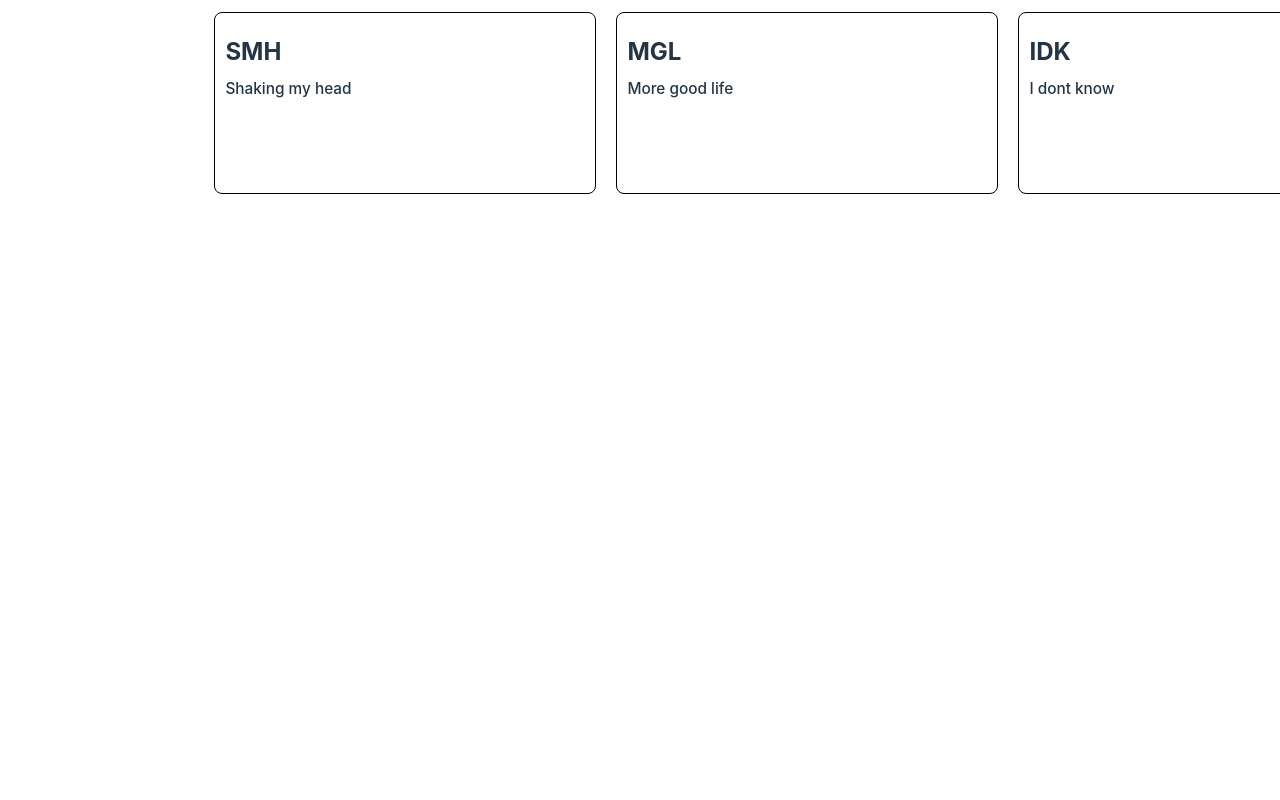
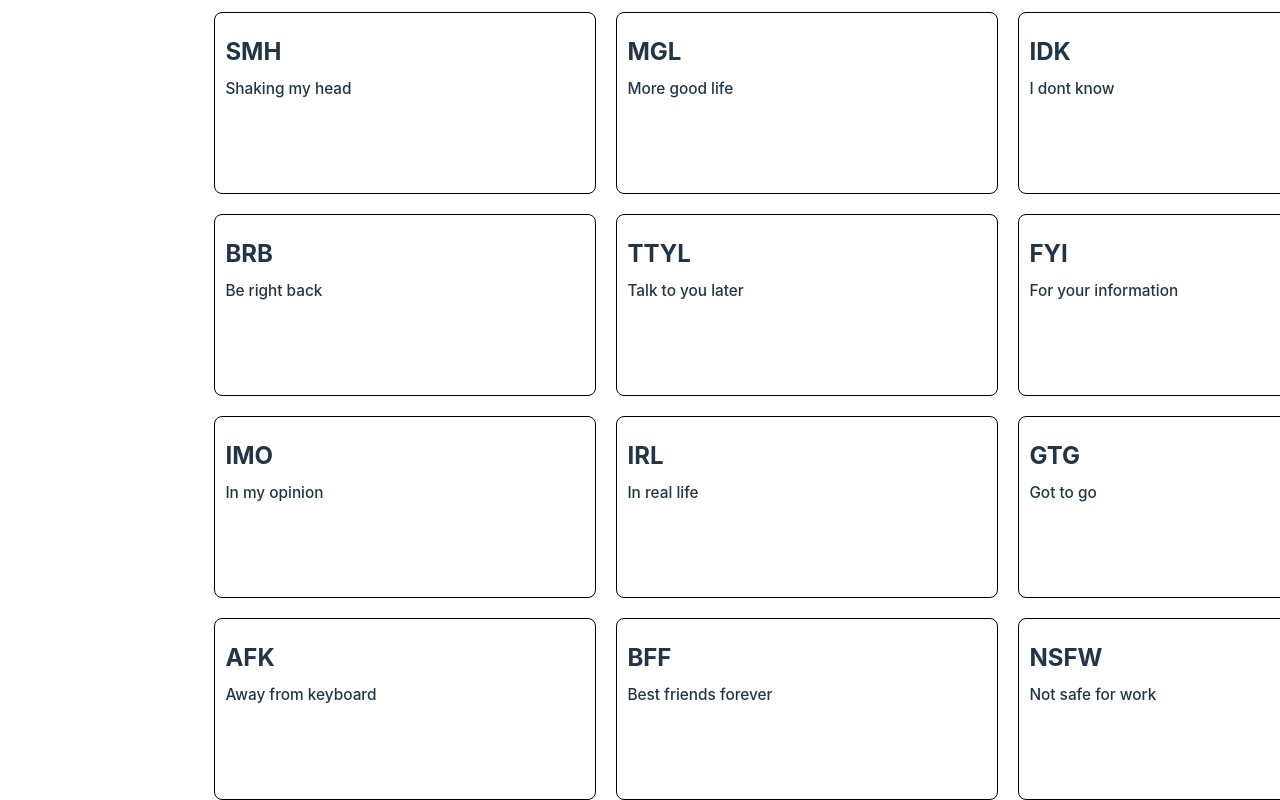
Before and after one commit to Tech4dev-Fellows-24-ACE-group-Front-End/temporary, a React (Vite) app: page / in a window 1280 px wide. Shown: the part 469-1269 px from the top of the page. Before the commit the page ends 1073 px from the top, so only its background shows below. Built offline with nearby package versions, Linux system fonts and the light colour scheme.

Commit message:
Update data.js again

```diff
--- a/src/components/data.js
+++ b/src/components/data.js
@@ -28,7 +28,52 @@ const data = [
     "id": 6,
     "title": "IDK",
     "description": "I dont know"
-    }
+    },
+    {
+    "id": 7,
+    "title": "BRB",
+    "description": "Be right back"
+  },
+  {
+    "id": 8,
+    "title": "TTYL",
+    "description": "Talk to you later"
+  },
+  {
+    "id": 9,
+    "title": "FYI",
+    "description": "For your information"
+  },
+  {
+    "id": 10,
+    "title": "IMO",
+    "description": "In my opinion"
+  },
+  {
+    "id": 11,
+    "title": "IRL",
+    "description": "In real life"
+  },
+  {
+    "id": 12,
+    "title": "GTG",
+    "description": "Got to go"
+  },
+  {
+    "id": 13,
+    "title": "AFK",
+    "description": "Away from keyboard"
+  },
+  {
+    "id": 14,
+    "title": "BFF",
+    "description": "Best friends forever"
+  },
+  {
+    "id": 15,
+    "title": "NSFW",
+    "description": "Not safe for work"
+  }
 ]
 
 export default data
```
